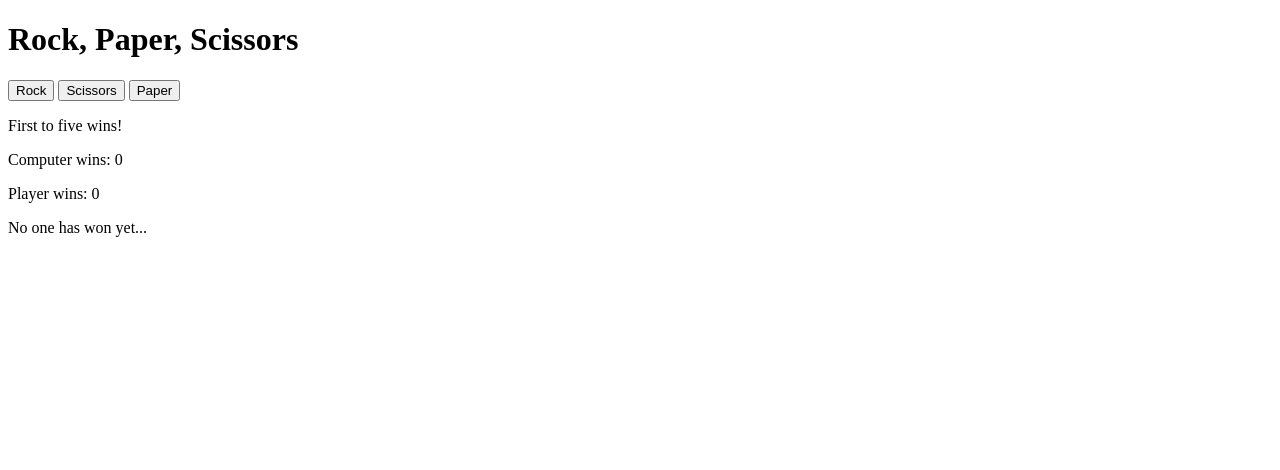
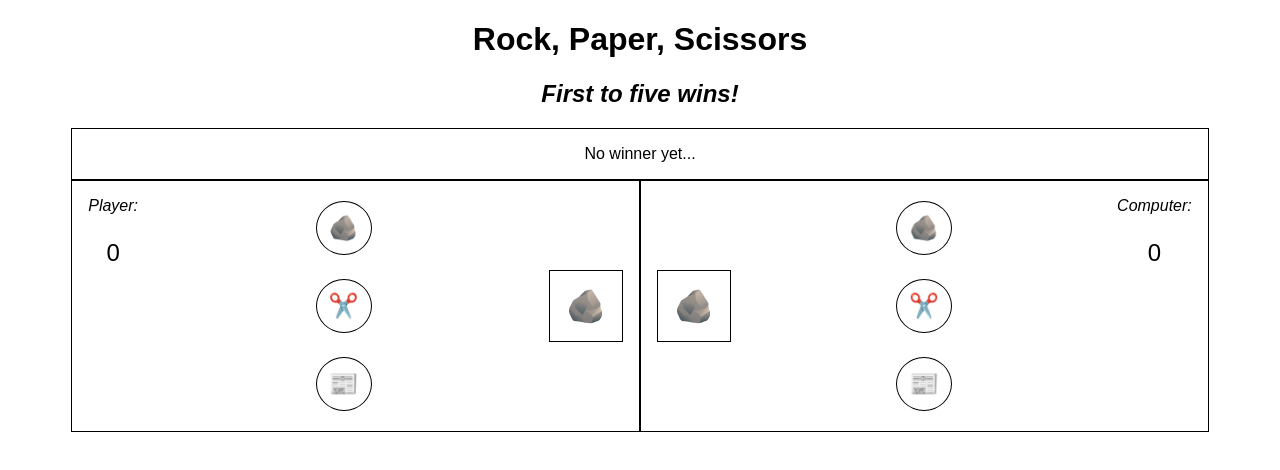
Before and after one commit to renzst/renzst, a plain HTML site: page OdinProject/02_RPS_1/rps.html in a window 1280 px wide. Drawn offline with Linux system fonts and the light colour scheme.

Commit message:
Some shitty CSS

```diff
--- a/OdinProject/02_RPS_1/rps.html
+++ b/OdinProject/02_RPS_1/rps.html
@@ -5,23 +5,51 @@
     <meta http-equiv="X-UA-Compatible" content="IE=edge">
     <meta name="viewport" content="width=device-width, initial-scale=1.0">
     <title>Rock Paper Scissors</title>
+    <link rel="stylesheet" href="./styles.css">
 </head>
 <body>
-    <h1>Rock, Paper, Scissors</h1>
-    <div id="choices">
-        <button id="rock">Rock</button>
-        <button id="scissors">Scissors</button>
-        <button id="paper">Paper</button>
-    </div>
-    <div id="winner">
-        <p>First to five wins!</p>
-        <p id="computer">Computer wins: 0</p>
-        <p id="player">Player wins: 0</p>
-        <p id="hasWon">No one has won yet...</p>
-    </div>
-    <div id="results-display">
-        <ul id="results">
-        </ul>
+    <div id="container">
+        <header>
+            <h1>Rock, Paper, Scissors</h1>
+            <h2 class="subtitle">First to five wins!</h2>
+        </header>
+        <main id="game">
+            <div class="winner">
+                <p>No winner yet...</p>
+            </div>
+            <div class="box player">
+                <div class="wins player">
+                    <p class="wins-title player">Player:</p>
+                    <p class="wins-amount player">0</p>
+                </div>
+                <menu class="choices player">
+                    <button id="rock">🪨</button>
+                    <button id="scissors">✂️</button>
+                    <button id="paper">📰</button>
+                </menu>
+                <div class="player last-choice">
+                    <div class="player choice">
+                        🪨
+                    </div>
+                </div>
+            </div>
+            <div class="box computer">
+                <div class="wins computer">
+                    <p class="wins-title computer">Computer:</p>
+                    <p class="wins-amount computer">0</p>
+                </div>
+                <menu class="choices computer">
+                    <span>🪨</span>
+                    <span>✂️</span>
+                    <span>📰</span>
+                </menu>
+                <div class="computer last-choice">
+                    <div class="player choice">
+                        🪨
+                    </div>
+                </div>
+            </div>
+        </main>
     </div>
     <script src="rps.js"></script>
 </body>
--- a/OdinProject/02_RPS_1/rps.js
+++ b/OdinProject/02_RPS_1/rps.js
@@ -63,27 +63,6 @@ function playRound(computerSel, playerSel) {
     return outcome;
 }
 
-/* function declareWinner(results) {
-    let computerWins = 0;
-    let playerWins = 0;
-    for (let result of results) {
-        switch (result) {
-            case 1:
-                computerWins++;
-                break;
-            case 2:
-                playerWins++;
-                break;
-            default:
-                break;
-        }
-    }
-    return(
-        playerWins > computerWins ? 2 :
-            computerWins > playerWins ? 1 : 0
-    )
-} */
-
 function updateWins(playerWins, computerWins) {
     const player = document.querySelector("#player");
     const computer = document.querySelector("#computer");
@@ -91,6 +70,12 @@ function updateWins(playerWins, computerWins) {
     player.textContent = "Player wins: " + playerWins;
     computer.textContent = "Computer wins: " + computerWins;
 
+}
+
+const gameDisplay = () => {
+    const userRock = document.querySelector("#rock");
+    const userScis = document.querySelector("#scissors");
+    const userPape = document.querySelector("#paper");
 }
 
 function game() {
--- /dev/null
+++ b/OdinProject/02_RPS_1/styles.css
@@ -0,0 +1,99 @@
+:root {
+    font-family: sans-serif;
+}
+
+#container {
+    width: 90%;
+    margin: auto;
+    text-align: center;
+}
+
+#game {
+    display: grid;
+    grid-template-columns: 1fr 1fr;
+    grid-template-areas:
+        "wnr wnr"
+        "ply cmp"
+}
+
+#game > * {
+    border: 1px solid black;
+}
+
+.winner {
+    grid-area: wnr;
+}
+
+.box {
+    display: flex;
+    flex-flow: row wrap;
+}
+
+.box.player {
+    grid-area: ply;
+}
+
+.box.computer {
+    grid-area: cmp;
+    flex-flow: row-reverse wrap;
+}
+
+.box > * {
+    padding: 0.5em;
+    margin: auto;
+}
+
+.choices {
+    display: flex;
+    flex-flow: column wrap;
+}
+
+.choices > * {
+    margin: 0.5em;
+    font-size: 1.5em;
+    padding: 0.5em;
+    border-radius: 50%;
+    border: 1px solid black;
+    background-color: white;
+}
+
+.choices > button:hover {
+    background-color: #ddd;
+}
+
+.choices > button:active {
+    background-color: #bbb;
+}
+
+.last-choice {
+    font-size: 2em;
+    margin: auto 0;
+}
+
+.choice {
+    border: 1px solid black;
+    box-sizing: border-box;
+    padding: 0.5em;
+}
+
+.wins-title {
+    font-style: oblique;
+}
+
+.wins {
+    padding: 0;
+    margin: 0 1em;
+}
+
+.wins-amount {
+    font-size: 1.5em;
+    font-style: monospace;
+}
+
+h2 {
+    font-style: oblique;
+}
+
+menu {
+    padding: 0;
+}
```
